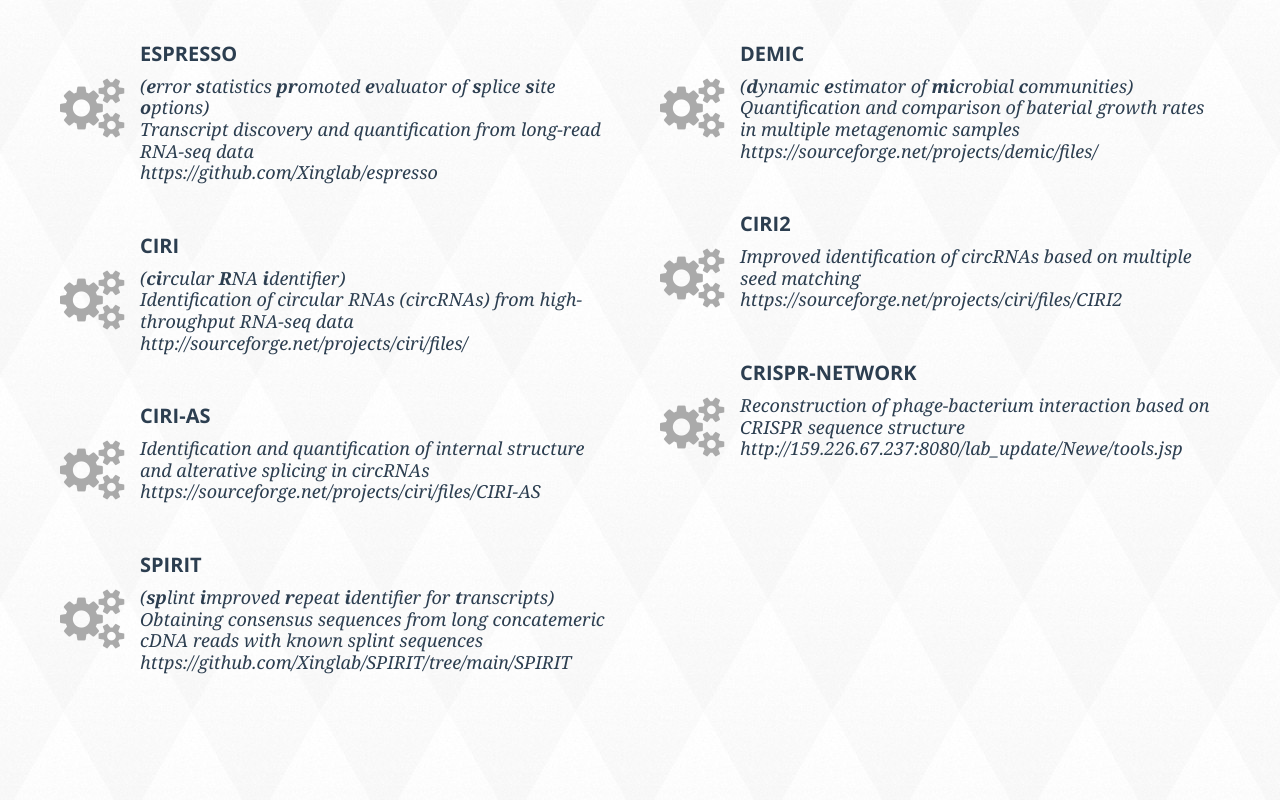
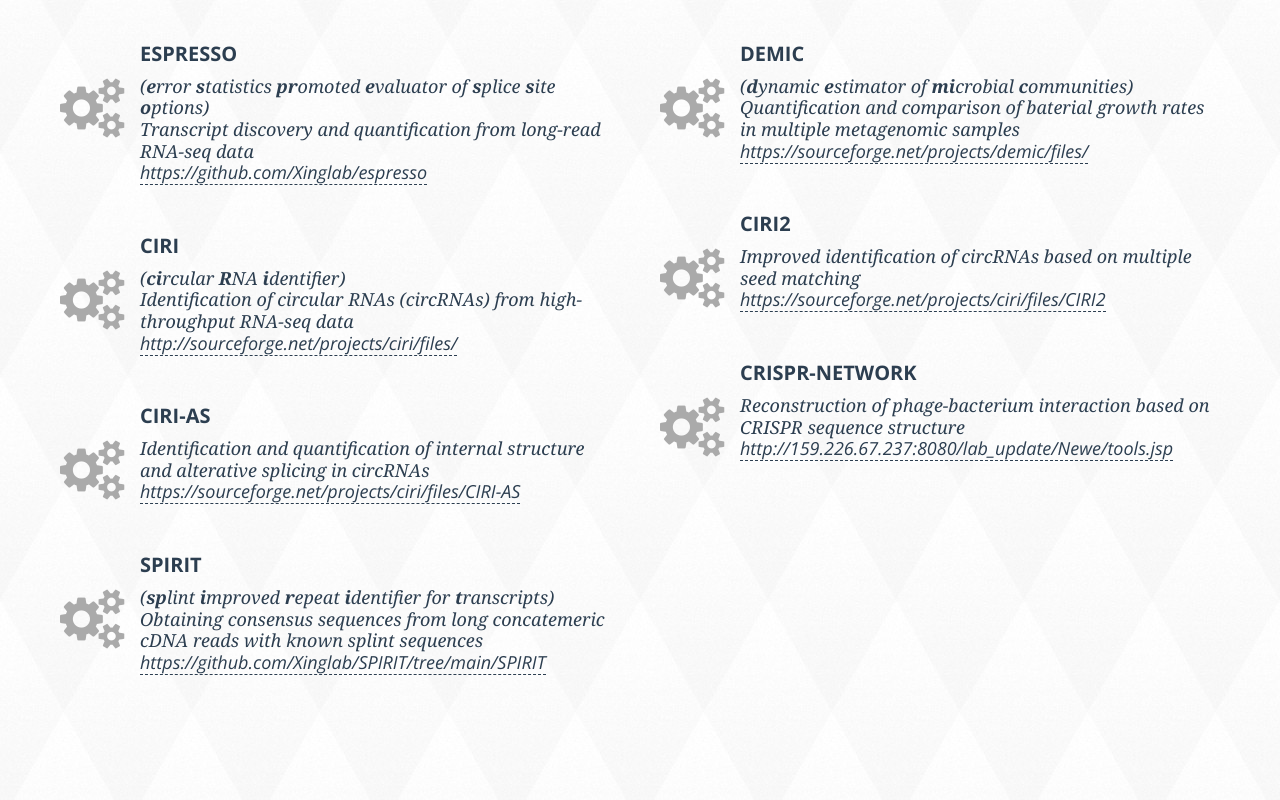
Before and after one commit to gyjames/github.io, a plain HTML site: page index.html in a window 1280 px wide. Shown: the part 2760-3560 px from the top of the page. Drawn offline with nearby package versions, Linux system fonts and the light colour scheme; files whose address does not match are found by name.

Commit message:
Add files via upload

```diff
--- a/index.html
+++ b/index.html
@@ -136,7 +136,7 @@
       <div class="team__member">
         <img src="static/images/team/7.jpg" alt="Lesa Morgan">
           <div class="team__member-info">
-            <h3 class="team__member-name">Binqi Wu</h3>
+            <h3 class="team__member-name">Bingqi Wu</h3>
               <p class="team__member-role">PhD Student</p>
                 <p class="team__member-descr">Nunc non venenatis odio. Nullam id neque et lectus suscipit mattis ac a ante. Aliquam in nulla sem.</p></div></div>
       <div class="team__member">
@@ -145,10 +145,7 @@
             <h3 class="team__member-name">Shixin Chen</h3>
               <p class="team__member-role">Master Student</p>
                 <p class="team__member-descr">Nunc non venenatis odio. Nullam id neque et lectus suscipit mattis ac a ante. Aliquam in nulla sem.</p></div></div>
-
-
-
-                </div></div></section>
+</div></div></section>
 
 
 </section><!-- Services section--><section class="common-section" id="services"><div class="container">
@@ -161,24 +158,24 @@
 	    <h4>ESPRESSO</h4>
 	    <p>(<b>e</b>rror <b>s</b>tatistics <b>pr</b>omoted <b>e</b>valuator of <b>s</b>plice <b>s</b>ite <b>o</b>ptions)</p>
 			<p>Transcript discovery and quantification from long-read RNA-seq data</p>
-			<p>https://github.com/Xinglab/espresso</p>
+			<p><a href='https://github.com/Xinglab/espresso'>https://github.com/Xinglab/espresso</a></p>
 		</li>
 		<li class="services__item icon icon_strategy">
 			<h4>CIRI</h4>
 			<p>(<b>ci</b>rcular <b>R</b>NA <b>i</b>dentifier)</p>
 			<p>Identification of circular RNAs (circRNAs) from high-throughput RNA-seq data</p>
-			<p>http://sourceforge.net/projects/ciri/files/</p>
+			<p><a href='http://sourceforge.net/projects/ciri/files/'>http://sourceforge.net/projects/ciri/files/</a></p>
 		</li>
 		<li class="services__item icon icon_strategy">
 			<h4>CIRI-AS</h4>
 			<p>Identification and quantification of internal structure and alterative splicing in circRNAs</p>
-			<p>https://sourceforge.net/projects/ciri/files/CIRI-AS</p>
+			<p><a href='https://sourceforge.net/projects/ciri/files/CIRI-AS'>https://sourceforge.net/projects/ciri/files/CIRI-AS</a></p>
 		</li>
 		<li class="services__item icon icon_strategy">
 			<h4>SPIRIT</h4>
 			<p>(<b>sp</b>lint <b>i</b>mproved <b>r</b>epeat <b>i</b>dentifier for <b>t</b>ranscripts)</p>
 			<p>Obtaining consensus sequences from long concatemeric cDNA reads with known splint sequences</p>
-			<p>https://github.com/Xinglab/SPIRIT/tree/main/SPIRIT</p>
+			<p><a href='https://github.com/Xinglab/SPIRIT/tree/main/SPIRIT'>https://github.com/Xinglab/SPIRIT/tree/main/SPIRIT</a></p>
 		</li>
 	</ul>
 	<ul class="services services_pm">
@@ -186,17 +183,17 @@
 			<h4>DEMIC</h4>
       <p>(<b>d</b>ynamic <b>e</b>stimator of <b>mi</b>crobial <b>c</b>ommunities)</p>
 			<p>Quantification and comparison of baterial growth rates in multiple metagenomic samples</p>
-			<p>https://sourceforge.net/projects/demic/files/</p>
+			<p><a href='https://sourceforge.net/projects/demic/files/'>https://sourceforge.net/projects/demic/files/</a></p>
 		</li>
 		<li class="services__item icon icon_strategy">
 			<h4>CIRI2</h4>
 			<p>Improved identification of circRNAs based on multiple seed matching</p>
-			<p>https://sourceforge.net/projects/ciri/files/CIRI2</p>
+			<p><a href='https://sourceforge.net/projects/ciri/files/CIRI2'>https://sourceforge.net/projects/ciri/files/CIRI2</a></p>
 		</li>
 		<li class="services__item icon icon_strategy">
 			<h4>CRISPR-network</h4>
 			<p>Reconstruction of phage-bacterium interaction based on CRISPR sequence structure</p>
-			<p>http://159.226.67.237:8080/lab_update/Newe/tools.jsp</p>
+			<p><a href='http://159.226.67.237:8080/lab_update/Newe/tools.jsp'>http://159.226.67.237:8080/lab_update/Newe/tools.jsp</a></p>
 
 		</ul>
 </div></div></section>
```
